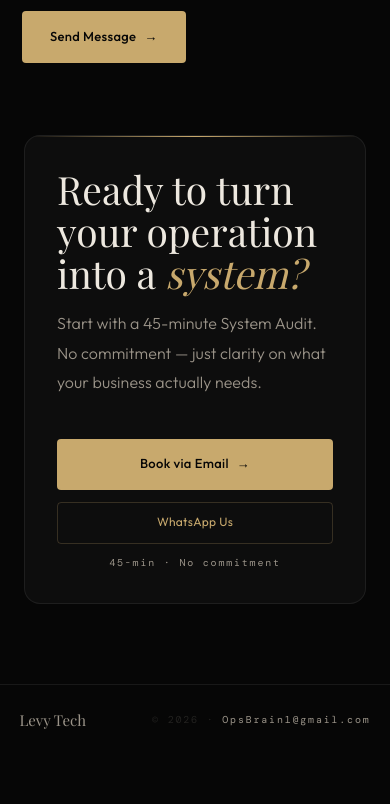
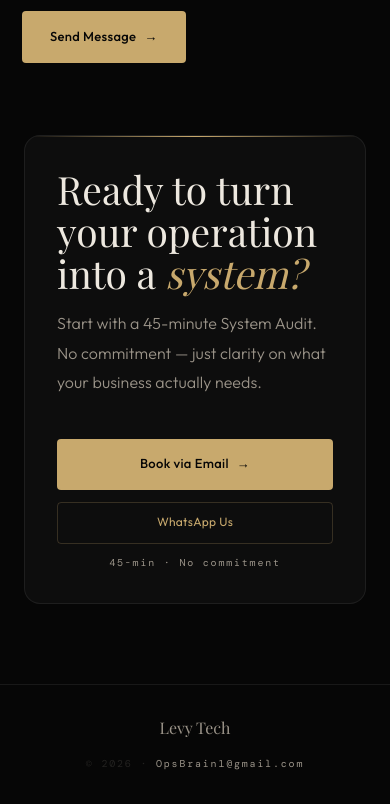
Before and after one commit to YoniLevy10/levy_tech_site, a Next.js app: page / in a window 390 px wide. Shown: the part 9413-10217 px from the top of the page. Before the commit the page ends 10169 px from the top, so only its background shows below. Built offline with nearby package versions, Linux system fonts and the light colour scheme; a web font is replaced by a local one.

Commit message:
Improve footer mobile spacing

```diff
--- a/components/ui/Footer.tsx
+++ b/components/ui/Footer.tsx
@@ -1,10 +1,11 @@
 export default function Footer() {
   return (
-    <footer className="px-[5vw] py-6 border-t border-line flex justify-between items-center flex-wrap gap-3">
-      <div className="font-serif text-[15px] text-muted">Levy Tech</div>
-      <div className="text-[10px] text-faint font-mono tracking-wide">
+    <footer className="flex flex-col items-center justify-between gap-4 border-t border-line px-6 py-8 text-center sm:flex-row sm:px-[5vw] sm:text-left">
+      <div className="font-serif text-[16px] text-muted">Levy Tech</div>
+
+      <div className="font-mono text-[10px] tracking-wide text-faint">
         © 2026 ·{" "}
-        <a href="mailto:OpsBrain1@gmail.com" className="text-muted no-underline hover:text-gold">
+        <a href="mailto:OpsBrain1@gmail.com" className="text-muted no-underline transition-colors hover:text-gold">
           OpsBrain1@gmail.com
         </a>
       </div>
```
